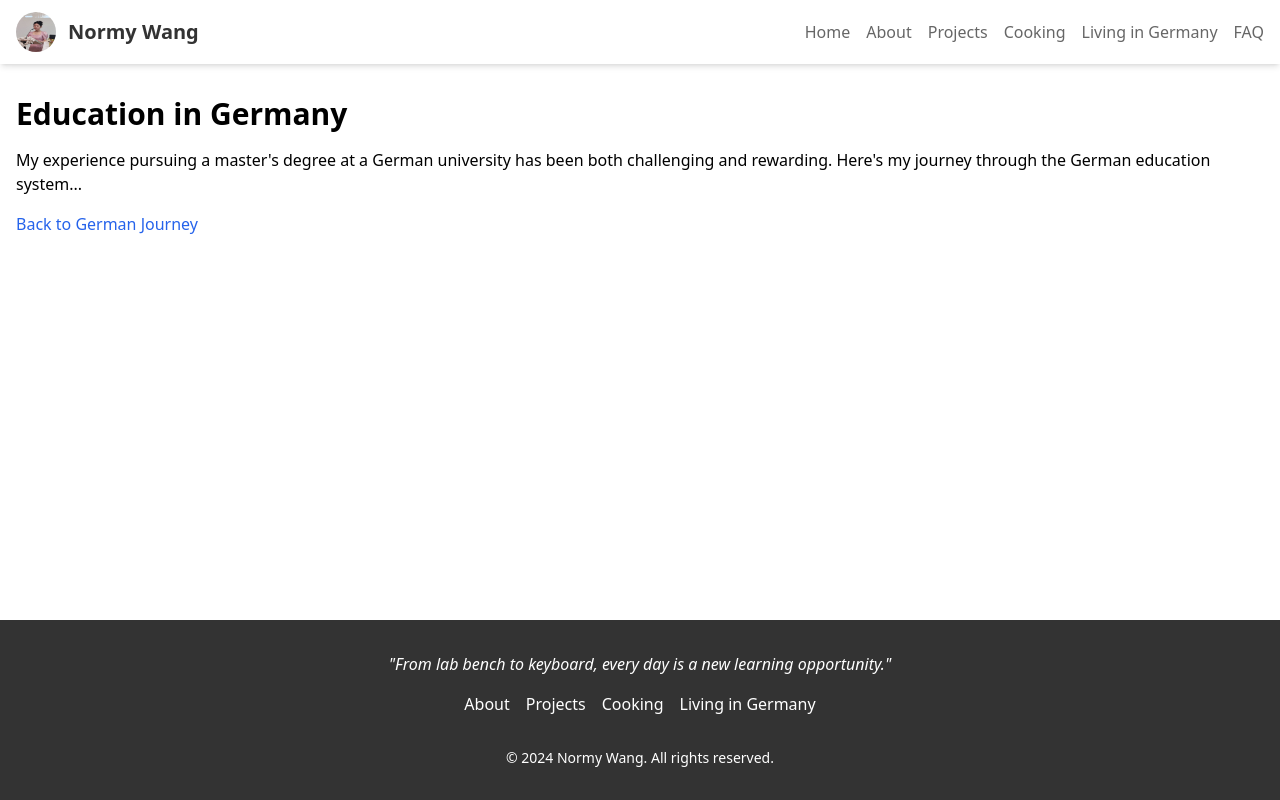
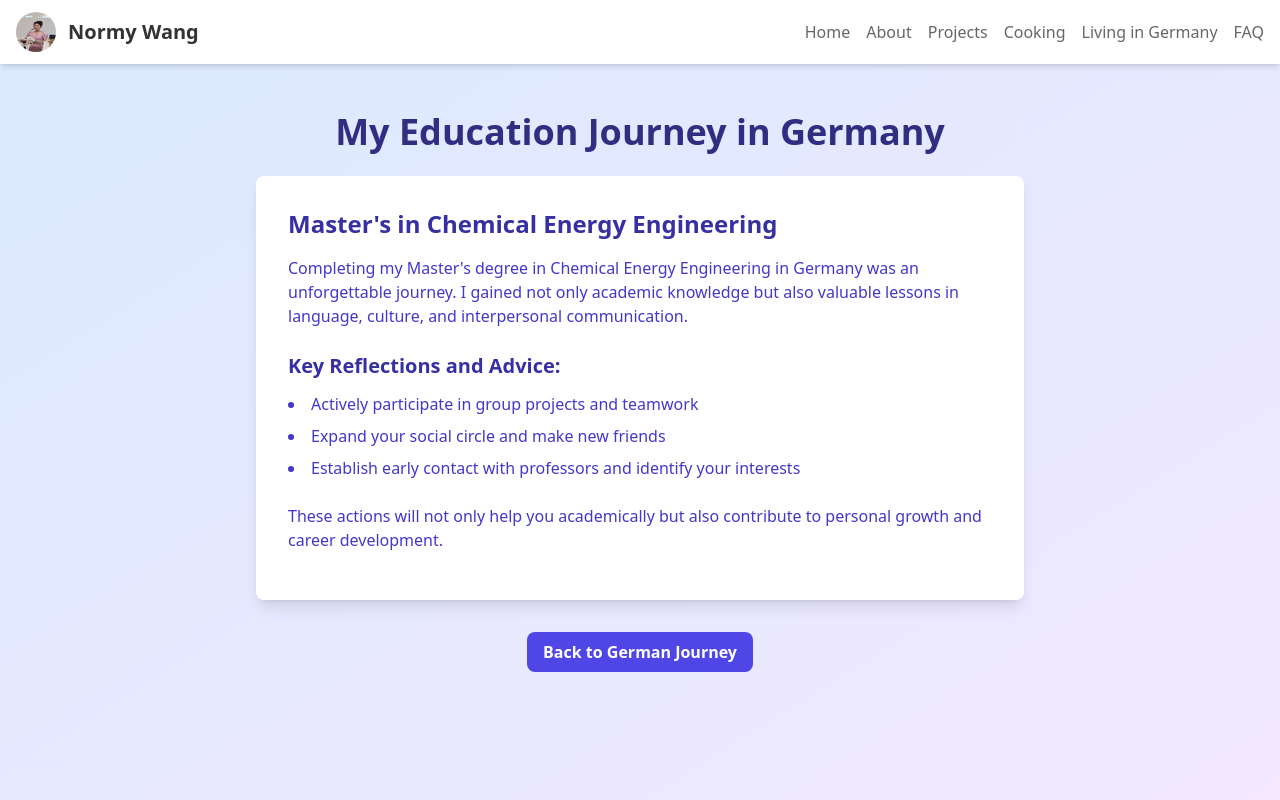
Before and after one commit to NormyWang/personal_website, a Nuxt app: page /germany/education in a window 1280 px wide. Shown: the top 800 px of the page. Built offline with nearby package versions, Linux system fonts and the light colour scheme.

Commit message:
added education page

```diff
--- a/components/AboutMe.vue
+++ b/components/AboutMe.vue
@@ -1,12 +1,11 @@
 <template>
   <div class="about-me">
-    <!-- Remove the nav element entirely -->
 
     <div class="hero-section" id="About">
       <div class="container mx-auto px-4 flex items-center">
-        <img src="/my-picture.jpg" alt="Qing Wang" class="rounded-full w-32 h-32 mr-8">
+        <img src="/my-picture.jpg" alt="Normy Wang" class="rounded-full w-32 h-32 mr-8">
         <div>
-          <h1 class="text-4xl font-bold text-indigo-900 mb-2">Qing Wang</h1>
+          <h1 class="text-4xl font-bold text-indigo-900 mb-2">Normy Wang</h1>
           <p class="text-lg text-indigo-700 mb-4">Pharma & Biotech Professional, Aspiring Coder and AI Enthusiast, Culinary Explorer</p>
           <p class="text-md text-indigo-600 max-w-2xl">Bridging the gap between bioprocess engineering and modern programming techniques to drive innovation in sustainable technologies.</p>
         </div>
--- a/pages/germany/education.vue
+++ b/pages/germany/education.vue
@@ -1,12 +1,35 @@
 <template>
-  <div class="container mx-auto px-4 py-8">
-    <h1 class="text-3xl font-bold mb-4">Education in Germany</h1>
-    <p class="mb-4">
-      My experience pursuing a master's degree at a German university has been both challenging and rewarding. Here's my journey through the German education system...
-      <!-- Add more details about your educational experience here -->
-    </p>
-    <NuxtLink to="/germany" class="text-blue-600 hover:underline">
-      Back to German Journey
-    </NuxtLink>
+  <div class="min-h-screen bg-gradient-to-br from-blue-100 to-purple-100 py-12 px-4 sm:px-6 lg:px-8">
+    <div class="max-w-3xl mx-auto">
+      <h1 class="text-4xl font-bold text-center text-indigo-900 mb-6">My Education Journey in Germany</h1>
+
+      <div class="bg-white rounded-lg shadow-lg p-8 mb-8">
+        <h2 class="text-2xl font-semibold text-indigo-800 mb-4">Master's in Chemical Energy Engineering</h2>
+        <p class="text-indigo-700 mb-6">
+          Completing my Master's degree in Chemical Energy Engineering in Germany was an unforgettable journey. I gained not only academic knowledge but also valuable lessons in language, culture, and interpersonal communication.
+        </p>
+
+        <h3 class="text-xl font-semibold text-indigo-800 mb-3">Key Reflections and Advice:</h3>
+        <ul class="list-disc list-inside text-indigo-700 mb-6">
+          <li class="mb-2">Actively participate in group projects and teamwork</li>
+          <li class="mb-2">Expand your social circle and make new friends</li>
+          <li class="mb-2">Establish early contact with professors and identify your interests</li>
+        </ul>
+
+        <p class="text-indigo-700 mb-4">
+          These actions will not only help you academically but also contribute to personal growth and career development.
+        </p>
+      </div>
+
+      <div class="text-center">
+        <NuxtLink to="/germany" class="inline-block bg-indigo-600 text-white font-semibold py-2 px-4 rounded-lg hover:bg-indigo-700 transition duration-300">
+          Back to German Journey
+        </NuxtLink>
+      </div>
+    </div>
   </div>
 </template>
+
+<style scoped>
+/* Add any additional styles here if needed */
+</style>
```
